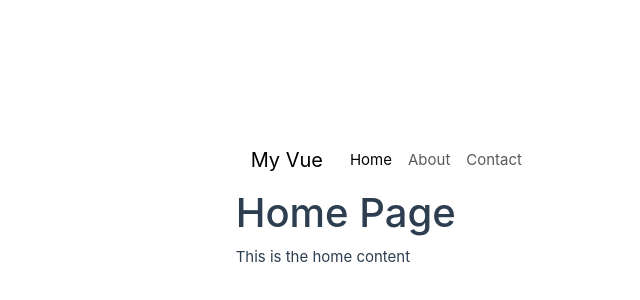
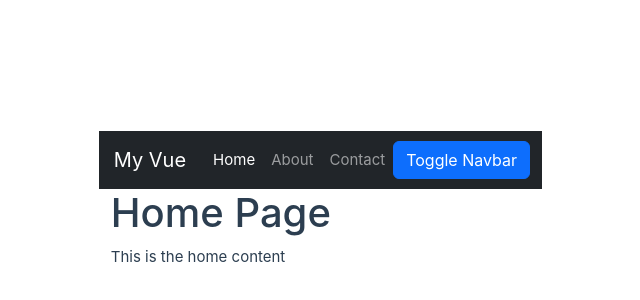
Before and after one commit to viethungle0503/vue-project, a Vue app: page / in a window 1280 px wide. Shown: the part 192-492 px from the top of the page, without its empty margins (98-738 px from the left). Built offline with nearby package versions, Linux system fonts and the light colour scheme.

Commit message:
Add PageViewer component and axios package to the project

```diff
--- a/package.json
+++ b/package.json
@@ -16,6 +16,7 @@
   },
   "dependencies": {
     "@popperjs/core": "^2.11.8",
+    "axios": "^1.7.3",
     "bootstrap": "^5.3.3",
     "pinia": "^2.1.7",
     "vue": "^3.4.29",
--- /dev/null
+++ b/src/components/PageViewer.vue
@@ -0,0 +1,17 @@
+<script setup lang="ts">
+import { defineProps } from 'vue'
+
+defineProps({
+  pageTitle: String,
+  content: String
+})
+</script>
+
+<template>
+  <div id="content" class="container">
+    <h1>{{ pageTitle }}</h1>
+    <p>{{ content }}</p>
+  </div>
+</template>
+
+<style scoped></style>
--- a/src/views/HomeView.vue
+++ b/src/views/HomeView.vue
@@ -1,8 +1,22 @@
 <script setup lang="ts">
-import { ref } from 'vue'
+import { computed, ref } from 'vue'
 import 'bootstrap/dist/css/bootstrap.min.css'
 import 'bootstrap'
+import PageViewer from '../components/PageViewer.vue'
 const activePage = ref<number>(0)
+const useDarkNavBar = ref<boolean>(true)
+const navbarClass = computed(() => {
+  return {
+    'navbar-light': !useDarkNavBar.value,
+    'bg-light': !useDarkNavBar.value,
+    'navbar-dark': useDarkNavBar.value,
+    'bg-dark': useDarkNavBar.value
+  }
+})
+const theme = computed(() => {
+  return useDarkNavBar.value ? 'dark' : 'light'
+})
+
 const pages = [
   {
     link: { text: 'Home', url: '/home' },
@@ -20,18 +34,24 @@ const pages = [
     content: 'This is the contact content'
   }
 ]
+
+// v-bind="activePage === index ? { class: 'nav-link active' } : { class: 'nav-link' }"
+// :class="{ 'navbar-light bg-light': !useDarkNavBar, 'navbar-dark bg-dark': useDarkNavBar }"
+// :class="navbarClass"
+// :class="[useDarkNavBar ? 'navbar-dark bg-dark' : 'navbar-light bg-light','navbar', 'navbar-expand-lg']"
 </script>
 
 <template>
   <main>
-    <nav class="navbar navbar-expand-lg navbar-light bg-white">
+    <nav :class="[`navbar-${theme}`, `bg-${theme}`, 'navbar', 'navbar-expand-lg']">
       <div class="container-fluid">
         <a class="navbar-brand" href="#">My Vue</a>
         <ul class="navbar-nav me-auto mb-2 mb-lg-0">
           <li v-for="(page, index) in pages" class="nav-item" v-bind:key="index">
             <a
               v-bind:href="page.link.url"
-              v-bind="activePage === index ? { class: 'nav-link active' } : { class: 'nav-link' }"
+              class="nav-link"
+              :class="{ active: activePage == index }"
               aria-current="page"
               :title="`This link goes to somewhere ${page.link.text}`"
               @click.prevent="activePage = index"
@@ -39,9 +59,16 @@ const pages = [
             >
           </li>
         </ul>
+        <form class="d-flex">
+          <button class="btn btn-primary" @click.prevent="useDarkNavBar = !useDarkNavBar">
+            Toggle Navbar
+          </button>
+        </form>
       </div>
     </nav>
-    <h1>{{ pages[activePage].pageTitle }}</h1>
-    <p>{{ pages[activePage].content }}</p>
+    <PageViewer
+      v-bind:pageTitle="pages[activePage].pageTitle"
+      :content="pages[activePage].content"
+    />
   </main>
 </template>
```
Also changed, not shown: 1 other file (tests, documents, lock files or other folders).
